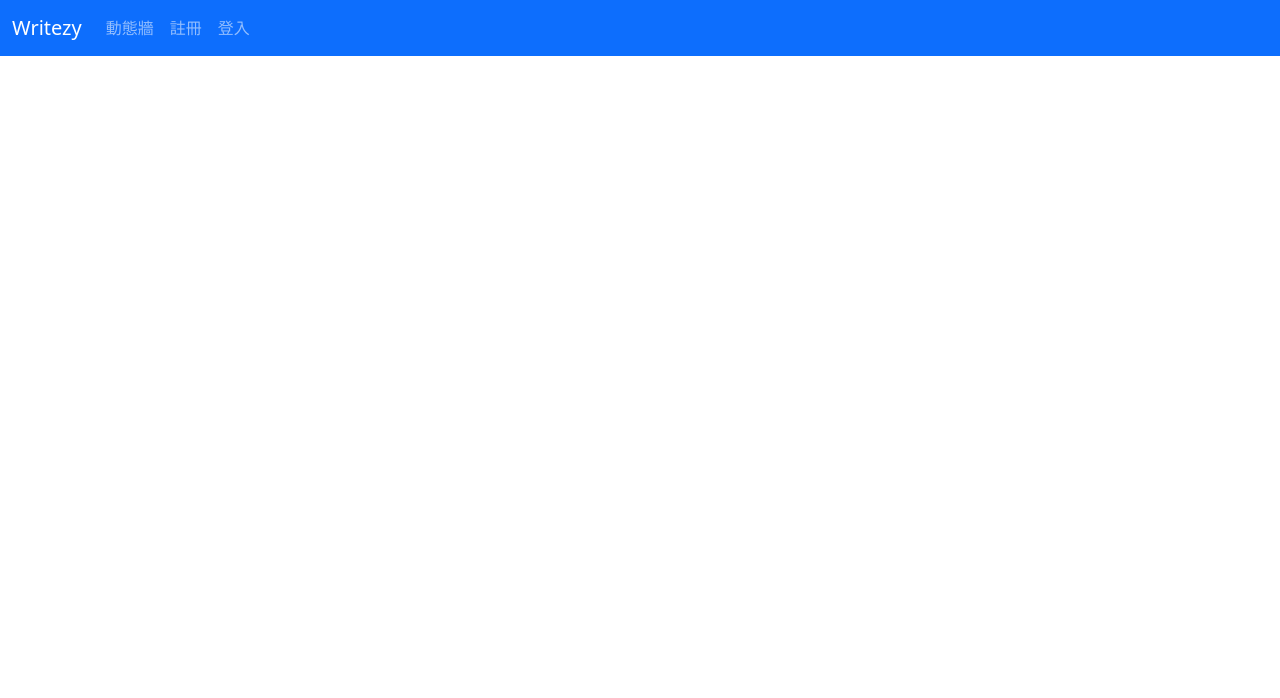
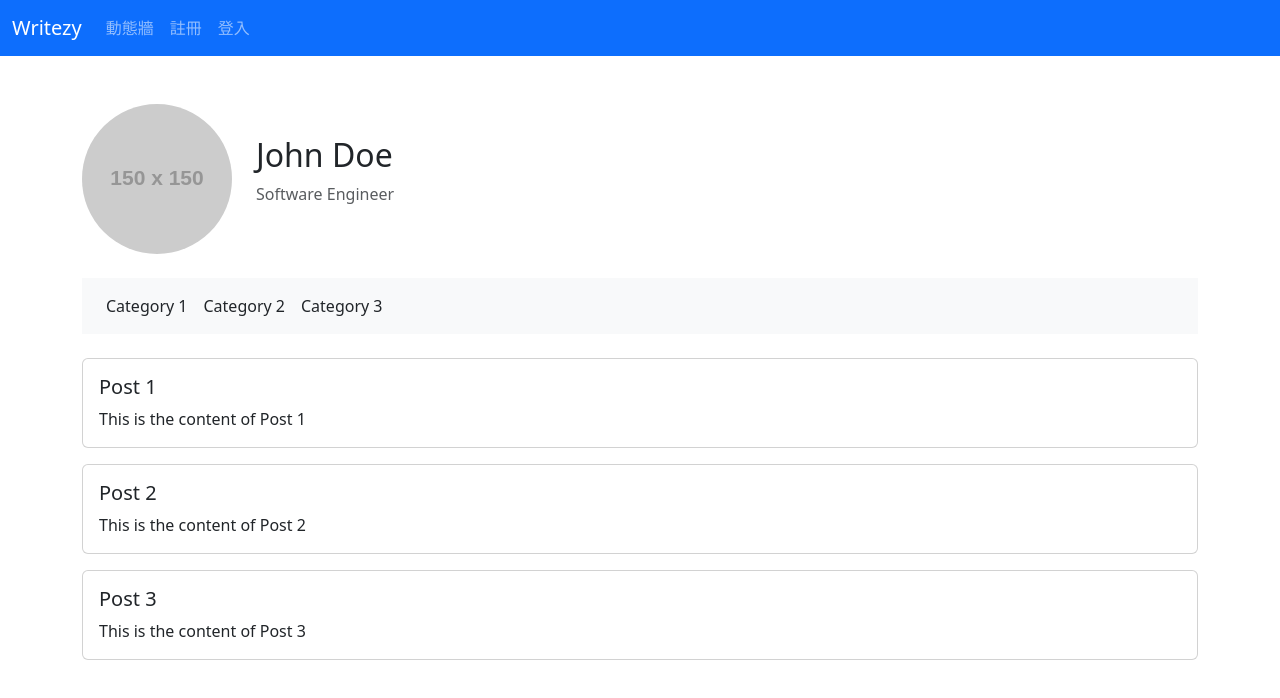
Before and after one commit to Tumurin/Writezy, a Nuxt app: page /profile in a window 1280 px wide. Before the commit this address had no page. Shown: the top 698 px of the page. Built offline with nearby package versions, Linux system fonts and the light colour scheme; what vue3-google-login would draw is missing.

Commit message:
new page 個人頁

```diff
--- /dev/null
+++ b/pages/profile.vue
@@ -0,0 +1,42 @@
+<template>
+  <div class="user-profile">
+    <div class="d-flex align-items-center mb-4">
+      <img :src="userAvatar" alt="User Avatar" class="avatar rounded-circle mr-3" />
+      <div class="ms-4">
+        <h2>{{ userName }}</h2>
+        <p class="text-muted">{{ userTitle }}</p>
+      </div>
+    </div>
+    <div class="banner bg-light p-3 mb-4">
+      <span v-for="category in categories" :key="category.id" class="mx-2">{{
+        category.name
+      }}</span>
+    </div>
+    <div class="user-posts">
+      <div v-for="post in userPosts" :key="post.id" class="card mb-3">
+        <div class="card-body">
+          <h5 class="card-title">{{ post.title }}</h5>
+          <p class="card-text">{{ post.content }}</p>
+        </div>
+      </div>
+    </div>
+  </div>
+</template>
+
+<script setup>
+import { ref } from "vue";
+
+const userAvatar = ref("https://via.placeholder.com/150");
+const userName = ref("John Doe");
+const userTitle = ref("Software Engineer");
+const categories = ref([
+  { id: 1, name: "Category 1" },
+  { id: 2, name: "Category 2" },
+  { id: 3, name: "Category 3" },
+]);
+const userPosts = ref([
+  { id: 1, title: "Post 1", content: "This is the content of Post 1" },
+  { id: 2, title: "Post 2", content: "This is the content of Post 2" },
+  { id: 3, title: "Post 3", content: "This is the content of Post 3" },
+]);
+</script>
```
